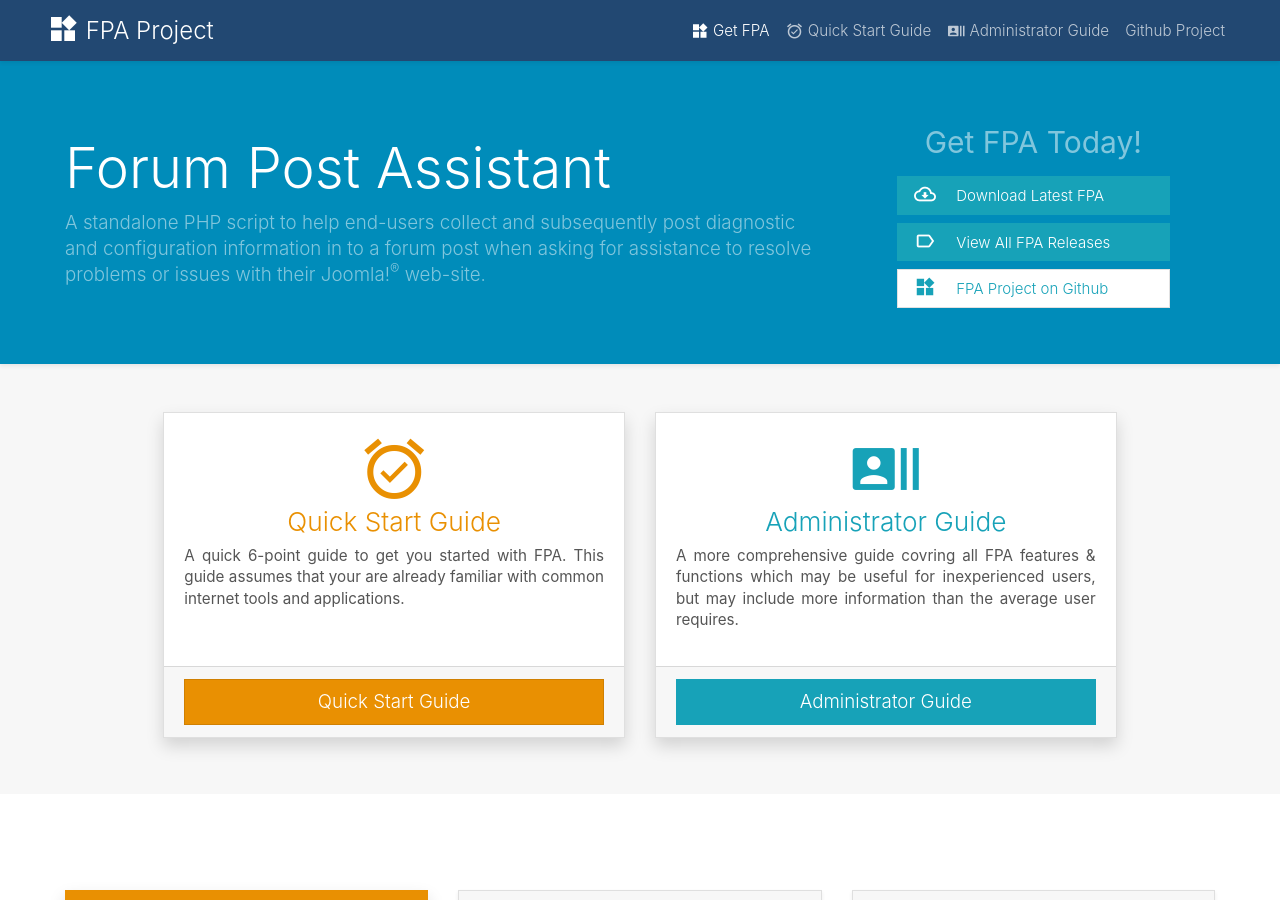
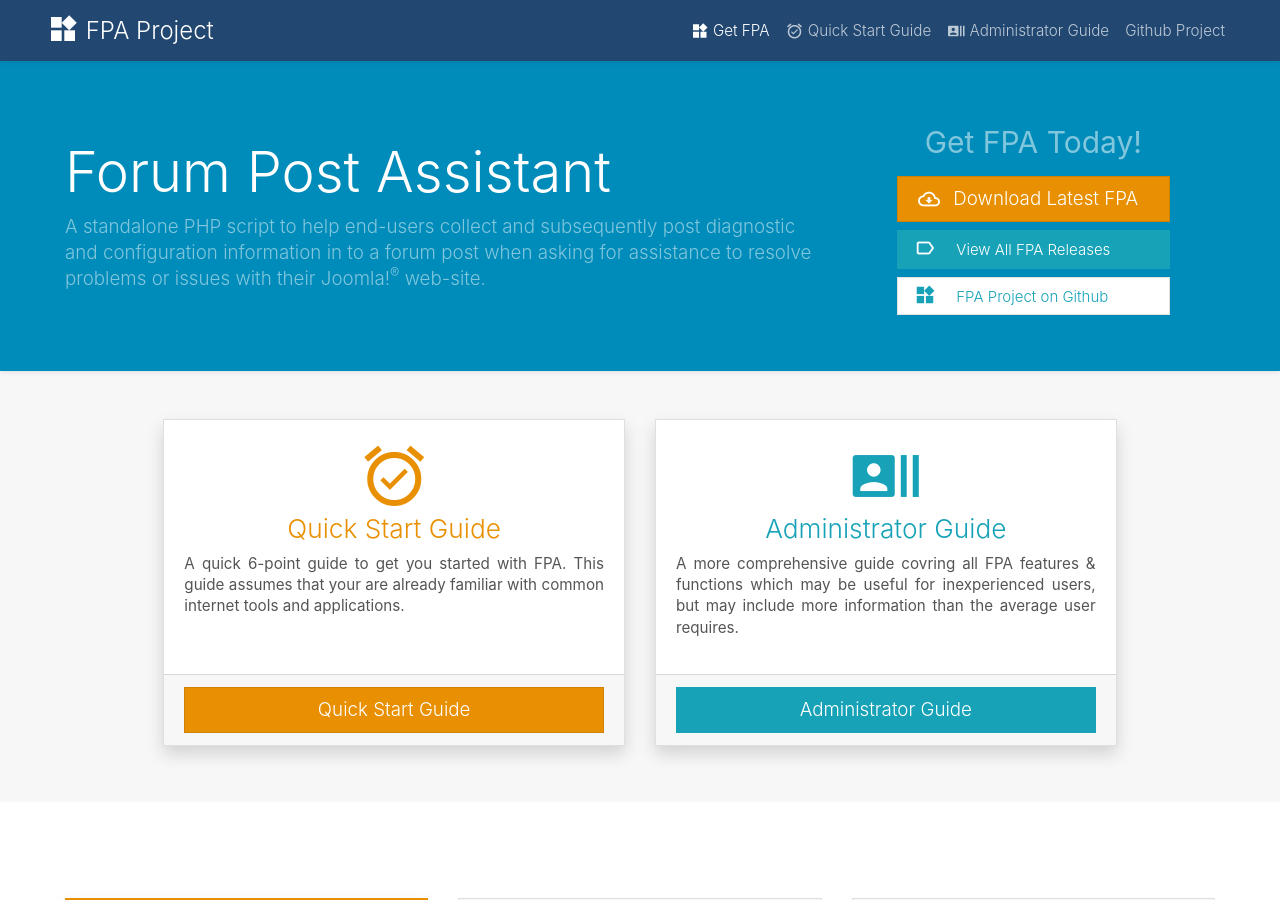
Before and after one commit to ForumPostAssistant/docs, a Jekyll site: the page built from index.html, in a window 1280 px wide and 900 px high. Built offline with Jekyll 4.4.1, drawn with Linux system fonts in a browser that asks for light colours; nearby versions of some CDN libraries.

Commit message:
ui/ux improvements
- larger download button
- change download button from info to warning to standout more
- corrected brand/logo url

```diff
--- a/_includes/default_header.html
+++ b/_includes/default_header.html
@@ -9,7 +9,7 @@
                     <div class="col-lg-4 text-center d-print-none">
 
                         <h2 class="display-6 text-white-50 mt-3 mb-3"><strong>Get FPA Today!</strong></h2>
-                        <a href="https://github.com/ForumPostAssistant/FPA/releases/latest" class="btn btn-info w-75 mb-2 text-left"><i class="material-icons-outlined mis22 pl-2 pr-3" style="vertical-align:sub;">cloud_download</i> Download Latest FPA</a>
+                        <a href="https://github.com/ForumPostAssistant/FPA/releases/latest" class="btn btn-warning btn-lg w-75 mb-2 text-left"><i class="material-icons-outlined mis22 pl-1 pr-2" style="vertical-align:sub;">cloud_download</i> Download Latest FPA</a>
                         <a href="https://github.com/ForumPostAssistant/FPA/releases" class="btn btn-info w-75 mb-2 text-left"><i class="material-icons-outlined mis22 pl-2 pr-3" style="vertical-align:sub;">label</i> View All FPA Releases</a>
                         <a href="https://github.com/ForumPostAssistant/FPA" target="_blank" class="btn btn-secondary bg-white text-info w-75 mb-2 text-left"><i class="material-icons mis22 pl-2 pr-3" style="vertical-align:sub;">widgets</i> FPA Project on Github</a>
 
--- a/_layouts/adminguide.html
+++ b/_layouts/adminguide.html
@@ -19,7 +19,7 @@
         <nav id="primary-menu" class="navbar navbar-expand-lg navbar-dark bg-primary bg-fpa-dark fixed-top shadow-sm">
             <div class="container-fluid mx-md-3">
 
-                <a class="navbar-brand mis24" href="./">
+                <a class="navbar-brand mis24" href="https://forumpostassistant.github.io/docs/">
                     <i class="material-icons text-white mis32" style="vertical-align:sub;">widgets</i> FPA Project
                 </a>
 
--- a/_layouts/default.html
+++ b/_layouts/default.html
@@ -19,7 +19,7 @@
         <nav id="primary-menu" class="navbar navbar-expand-lg navbar-dark bg-primary bg-fpa-dark fixed-top shadow-sm">
             <div class="container-fluid mx-md-3">
 
-                <a class="navbar-brand mis24" href="./">
+                <a class="navbar-brand mis24" href="https://forumpostassistant.github.io/docs/">
                     <i class="material-icons text-white mis32" style="vertical-align:sub;">widgets</i> FPA Project
                 </a>
 
```
